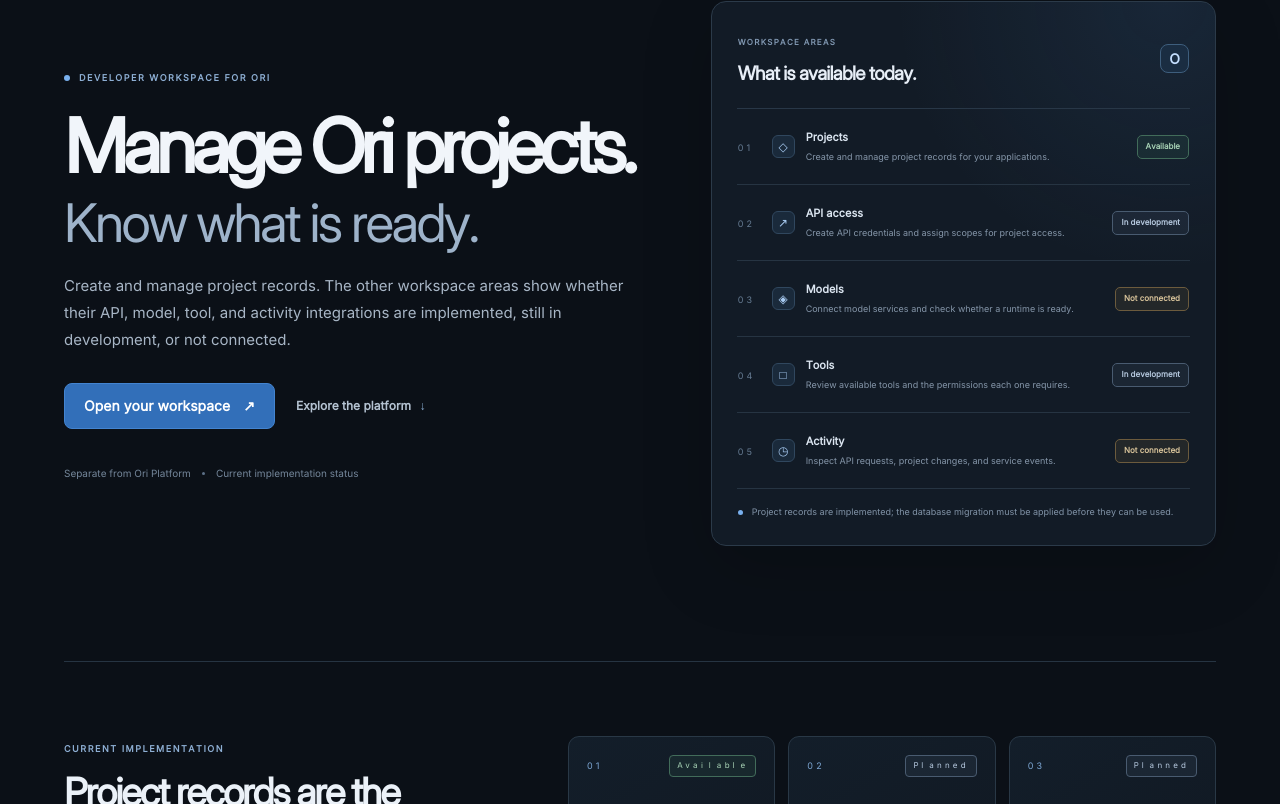
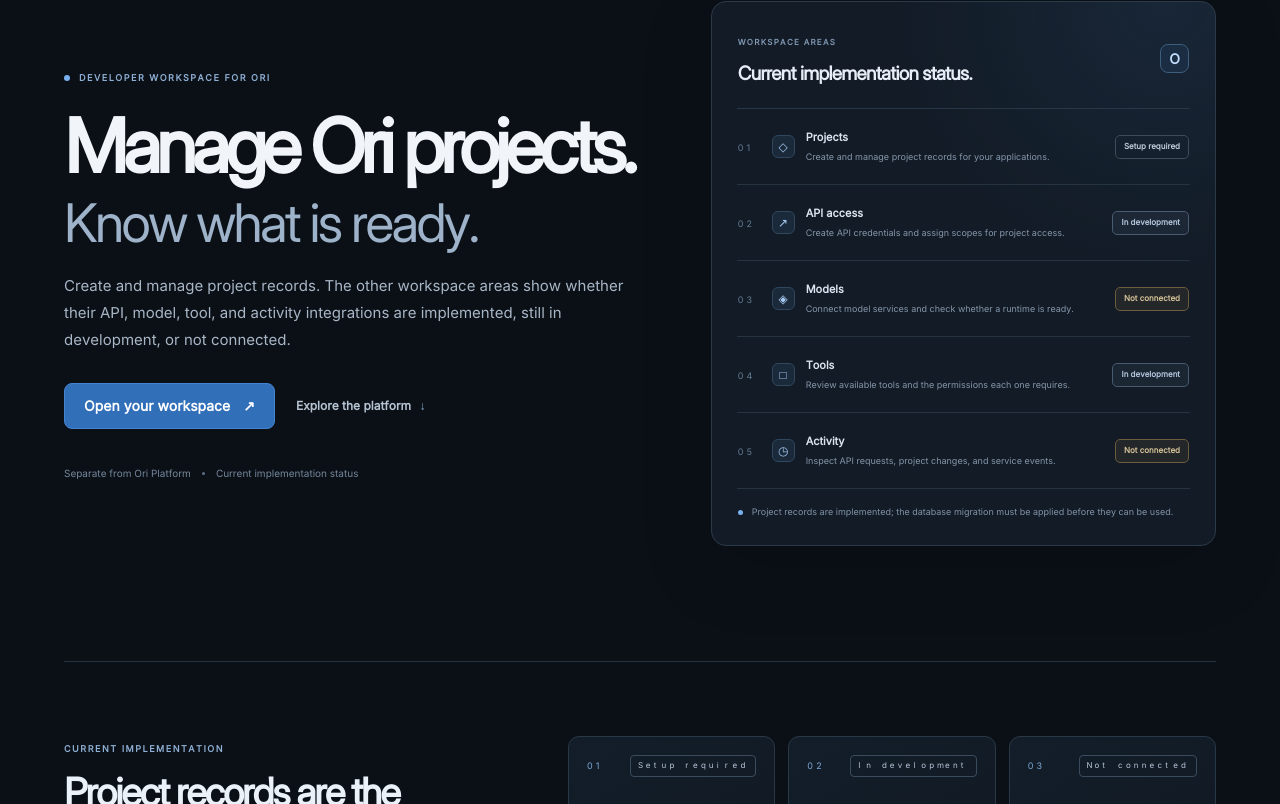
Before and after one commit to 30lnewcomb-byte/ori-developer-platform, a Next.js app: page / in a window 1280 px wide. Shown: the part 196-1000 px from the top of the page. Built offline with nearby package versions, Linux system fonts and the light colour scheme; no server answers.

Commit message:
Label project registry as setup required until Neon migration is verified

```diff
--- a/app/page.tsx
+++ b/app/page.tsx
@@ -8,8 +8,8 @@ const workspaceAreas = [
     icon: "◇",
     name: "Projects",
     description: "Create and manage project records for your applications.",
-    detail: "Available",
-    state: "available",
+    detail: "Setup required",
+    state: "setup",
   },
   {
     number: "02",
@@ -50,22 +50,22 @@ const capabilities = [
     number: "01",
     title: "Project registry",
     text: "Create and manage project records with ownership tied to your account.",
-    status: "Available",
-    statusClass: "available",
+    status: "Setup required",
+    statusClass: "setup",
   },
   {
     number: "02",
     title: "Access controls",
     text: "Scoped API credentials and tool permissions are not available yet.",
-    status: "Planned",
-    statusClass: "planned",
+    status: "In development",
+    statusClass: "development",
   },
   {
     number: "03",
     title: "Operational data",
     text: "Usage, model health, and activity data are not connected to this workspace yet.",
-    status: "Planned",
-    statusClass: "planned",
+    status: "Not connected",
+    statusClass: "pending",
   },
 ];
 
@@ -134,7 +134,7 @@ export default async function Home() {
           <div className="landingPreviewTop">
             <div>
               <span className="landingPreviewEyebrow">WORKSPACE AREAS</span>
-              <h2>What is available today.</h2>
+              <h2>Current implementation status.</h2>
             </div>
             <span className="landingPreviewMark" aria-hidden="true">O</span>
           </div>
```
